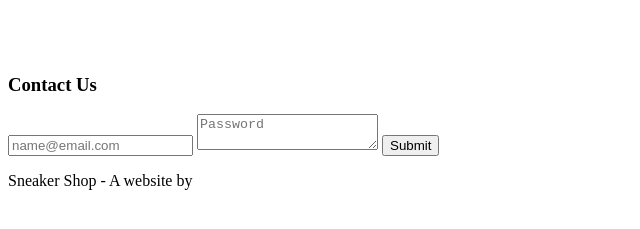
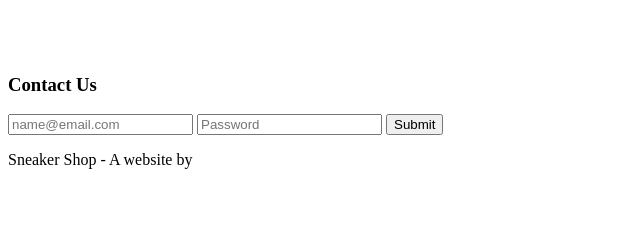
Before and after one commit to Bonevet-Shtator-Nentor-2024/Blendi-Nino---Shopping, a plain HTML site: page contact.html in a window 1280 px wide. Shown: the part 203-432 px from the top of the page, without its empty margins (0-640 px from the left). Drawn offline with Linux system fonts and the light colour scheme.

Commit message:
Add files via upload

```diff
--- a/contact.html
+++ b/contact.html
@@ -37,7 +37,7 @@
           <h3>Contact Us</h3>
           <form action="/action_page.php">
               <input type="email" name="email" placeholder="name@email.com">
-              <textarea id="message" name="text" placeholder="Password"></textarea>
+              <input type="password" name="password" placeholder="Password"></textarea>
               <button class="btn submit-form" type="submit">Submit</button>
           </form>
       </div>
```
